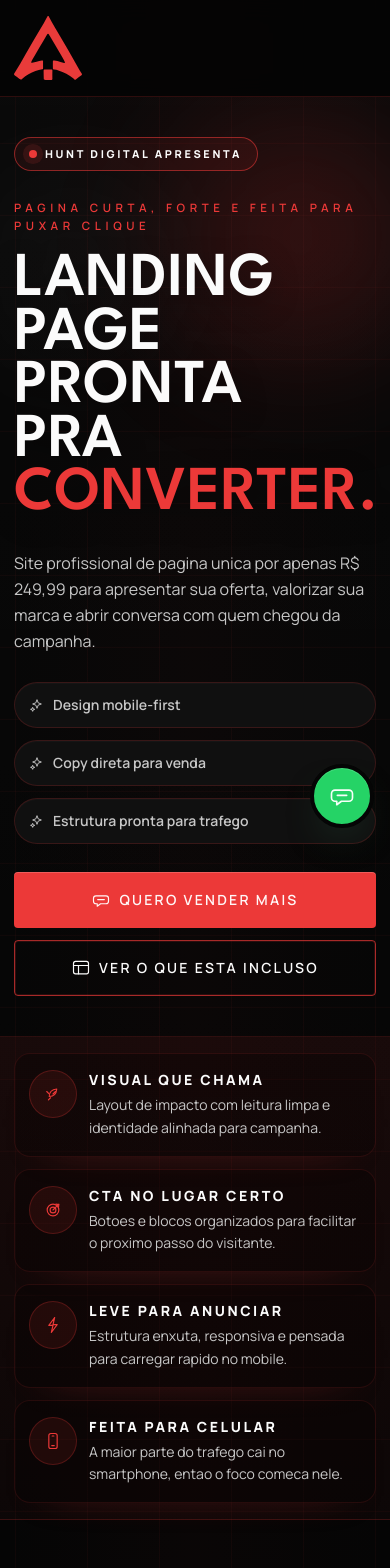
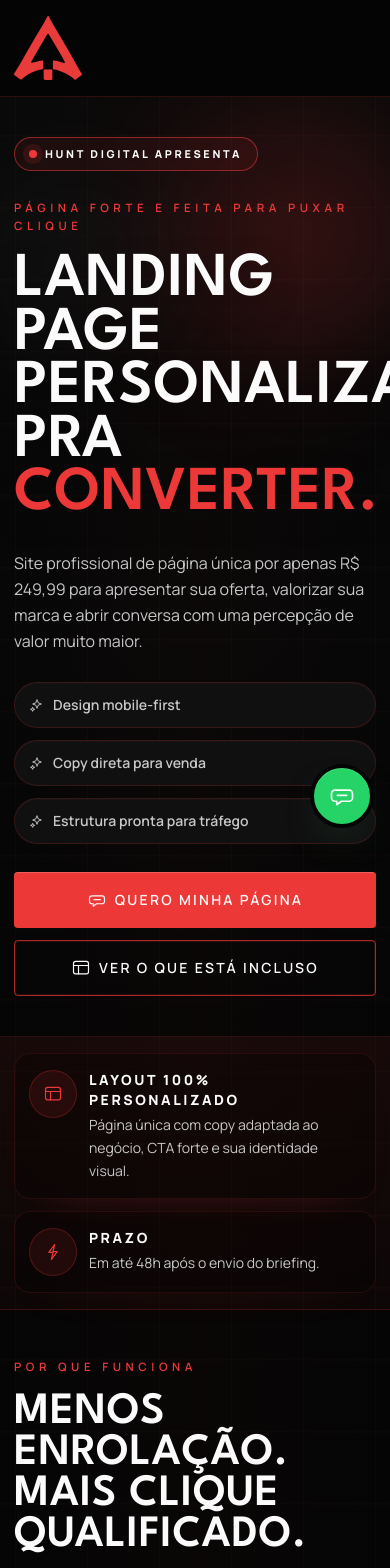
Before and after one commit to guilherme-cesar-oliveira/pagina-que-vende-pagina, a React (Vite) app: page / in a window 390 px wide. Shown: the top 1568 px of the page. Built offline with nearby package versions, Linux system fonts and the light colour scheme.

Commit message:
Refine landing copy, cards, and SEO

```diff
--- a/public/site-admin-db.json
+++ b/public/site-admin-db.json
@@ -1,12 +1,12 @@
 {
   "version": 1,
-  "updatedAt": "2026-07-25T00:00:00.000Z",
+  "updatedAt": "2026-07-26T00:00:00.000Z",
   "currentConfig": {
     "branding": {
       "locale": "pt-BR",
-      "siteTitle": "Landing page para vender mais | Hunt Digital",
+      "siteTitle": "Landing Page Personalizada Pra Converter | Hunt Digital",
       "brandName": "Hunt Digital",
-      "brandSubtitle": "Paginas que vendem",
+      "brandSubtitle": "Páginas que vendem",
       "logoUrl": "./brand/hunt-icon.svg",
       "faviconUrl": "./brand/hunt-icon.svg"
     },
@@ -16,14 +16,14 @@
       "email": "contato@huntdigital.com.br",
       "instagramUrl": "https://www.instagram.com/huntdigitalconsultoria/",
       "instagramDisplay": "@huntdigitalconsultoria",
-      "defaultMessage": "Ola! Vim pela landing da Hunt Digital e quero saber mais sobre a pagina de R$ 249,99."
+      "defaultMessage": "Olá! Vim pela landing da Hunt Digital e quero saber mais sobre a página de R$ 249,99."
     },
     "offer": {
-      "badge": "Oferta de entrada",
-      "priceLabel": "Pagina unica profissional",
+      "badge": "Valor único, sem recorrência.",
+      "priceLabel": "Página profissional",
       "priceDisplay": "R$ 249,99",
-      "priceCaption": "Layout sob medida, mobile-first e pronto para conversao.",
-      "note": "Ideal para campanhas, negocios locais e ofertas que precisam entrar no ar rapido.",
+      "priceCaption": "Layout sob medida, mobile-first e pronto para conversão.",
+      "note": "Ideal para campanhas, negócios locais e ofertas que precisam entrar no ar rápido.",
       "ctaLabel": "Falar com a Hunt agora"
     },
     "colors": {
@@ -41,13 +41,13 @@
       "whatsappForeground": "#f7fff9"
     },
     "seo": {
-      "title": "Landing page para vender mais | Hunt Digital",
-      "description": "Landing page personalizada por R$ 249,99 com visual profissional, CTA para WhatsApp, SEO base e estrutura pronta para trafego.",
-      "keywords": "landing page, pagina unica, pagina de vendas, site profissional, hunt digital, landing page para trafego, landing page responsiva",
+      "title": "Landing Page Personalizada Pra Converter | Hunt Digital",
+      "description": "Landing page personalizada por R$ 249,99 para apresentar sua oferta, valorizar sua marca e abrir conversa no WhatsApp com mais percepção de valor.",
+      "keywords": "landing page, página única, página de vendas, site profissional, hunt digital, landing page para tráfego, landing page responsiva",
       "canonicalUrl": "https://guilherme-cesar-oliveira.github.io/pagina-que-vende-pagina/",
       "robots": "index,follow",
-      "ogTitle": "Landing page que vende | Hunt Digital",
-      "ogDescription": "Pagina unica profissional por R$ 249,99 com foco em conversao, WhatsApp e estrutura pronta para campanhas.",
+      "ogTitle": "Landing Page Personalizada Pra Converter | Hunt Digital",
+      "ogDescription": "Landing page personalizada por R$ 249,99 para apresentar sua oferta, valorizar sua marca e abrir conversa no WhatsApp com mais percepção de valor.",
       "ogImage": "./brand/hunt-og.jpeg",
       "ogType": "website",
       "twitterCard": "summary_large_image",
@@ -65,132 +65,112 @@
       "ctaLabel": "Chamar no WhatsApp"
     },
     "hero": {
-      "eyebrow": "Pagina curta, forte e feita para puxar clique",
+      "eyebrow": "Página forte e feita para puxar clique",
       "titleLineOne": "LANDING PAGE",
-      "titleLineTwo": "PRONTA PRA",
+      "titleLineTwo": "PERSONALIZADA PRA",
       "titleHighlight": "CONVERTER.",
-      "description": "Site profissional de pagina unica por apenas R$ 249,99 para apresentar sua oferta, valorizar sua marca e abrir conversa com quem chegou da campanha.",
+      "description": "Site profissional de página única por apenas R$ 249,99 para apresentar sua oferta, valorizar sua marca e abrir conversa com uma percepção de valor muito maior.",
       "proofItems": [
         "Design mobile-first",
         "Copy direta para venda",
-        "Estrutura pronta para trafego"
+        "Estrutura pronta para tráfego"
       ],
-      "primaryCtaLabel": "Quero vender mais",
-      "secondaryCtaLabel": "Ver o que esta incluso"
+      "primaryCtaLabel": "Quero minha página",
+      "secondaryCtaLabel": "Ver o que está incluso"
     },
     "benefitsSection": {
       "eyebrow": "Por que funciona",
-      "title": "Menos enrolacao. Mais clique qualificado.",
-      "description": "A pagina entra no ponto rapido: explica a oferta, reduz friccao e empurra a pessoa para o WhatsApp."
+      "title": "Menos enrolação. Mais clique qualificado.",
+      "description": "A página entra no ponto certo: explica a oferta e empurra a pessoa para o WhatsApp só fechar."
     },
     "benefits": [
       {
-        "icon": "rocket",
-        "title": "Visual que chama",
-        "description": "Layout de impacto com leitura limpa e identidade alinhada para campanha."
-      },
-      {
-        "icon": "target",
-        "title": "CTA no lugar certo",
-        "description": "Botoes e blocos organizados para facilitar o proximo passo do visitante."
+        "icon": "layout",
+        "title": "Layout 100% personalizado",
+        "description": "Página única com copy adaptada ao negócio, CTA forte e sua identidade visual."
       },
       {
         "icon": "bolt",
-        "title": "Leve para anunciar",
-        "description": "Estrutura enxuta, responsiva e pensada para carregar rapido no mobile."
-      },
-      {
-        "icon": "mobile",
-        "title": "Feita para celular",
-        "description": "A maior parte do trafego cai no smartphone, entao o foco comeca nele."
+        "title": "Prazo",
+        "description": "Em até 48h após o envio do briefing."
       }
     ],
     "includedSection": {
-      "eyebrow": "O que esta incluso",
+      "eyebrow": "O que está incluso",
       "title": "Tudo o que precisa para sair do zero.",
-      "description": "Sem empilhar secoes desnecessarias. O pacote foi montado para publicar rapido e converter melhor."
+      "description": "Sem empilhar seções desnecessárias. A página é criada e guiada por nossos especialistas em marketing para ser intuitiva ao cliente e converter rápido."
     },
     "included": [
       {
-        "icon": "layout",
-        "title": "Landing personalizada",
-        "description": "Pagina unica com copy adaptada ao negocio, CTA forte e identidade visual coerente."
-      },
-      {
-        "icon": "spark",
+        "icon": "mobile",
         "title": "Responsiva de verdade",
         "description": "Layout ajustado para celular, tablet e desktop sem quebrar a leitura."
       },
       {
-        "icon": "search",
-        "title": "SEO base + Pixel",
-        "description": "Meta tags, Open Graph, dados estruturados e suporte nativo a Facebook Pixel."
-      },
-      {
         "icon": "refresh",
-        "title": "Ate 2 revisoes",
-        "description": "Ajustes dentro do combinado para refinar a pagina antes da publicacao."
+        "title": "Revisões inclusas",
+        "description": "Ajustes conforme regulamento para refinar a página antes da publicação."
       }
     ],
     "processSection": {
       "eyebrow": "Como funciona",
-      "title": "Pouca digitacao. Mais contexto para o atendimento.",
-      "description": "O formulario pega so o essencial para a Hunt nao receber lead em branco e responder mais rapido."
+      "title": "Menos tempo qualificando e mais fechamento: quem chega até você já conhece os seus serviços.",
+      "description": "O formulário pega só o essencial para você não receber lead em branco e responder mais rápido."
     },
     "process": [
       {
         "number": "01",
-        "title": "Voce responde o basico",
-        "description": "Nome e o objetivo principal da pagina. O minimo para a Hunt responder com contexto."
+        "title": "Você responde a um questionário:",
+        "description": "Entendemos sua empresa, suas características e o que você quer na página, para personalizar tudo."
       },
       {
         "number": "02",
-        "title": "A conversa abre pronta",
-        "description": "O WhatsApp ja sai com mensagem organizada e, quando existir, leva as UTMs da campanha."
+        "title": "Estruturação interna:",
+        "description": "Nosso time de especialistas em marketing junto com os desenvolvedores criam toda a estrutura da sua página."
       },
       {
         "number": "03",
-        "title": "A Hunt conduz o proximo passo",
-        "description": "Briefing, alinhamento e execucao andam sem ida e volta desnecessaria."
+        "title": "Aprovação e entrega:",
+        "description": "Você aprova ou nos passa as revisões, e te enviamos o link da página 100% personalizada assim como suas preferências."
       }
     ],
     "formSection": {
       "eyebrow": "Comece agora",
-      "title": "Me passa o essencial e vamos falar.",
+      "title": "Preencha aqui e vamos alinhar tudo no WhatsApp.",
       "description": "Leva menos de um minuto para abrir a conversa com a Hunt Digital do jeito certo.",
       "helperText": "Ao enviar, o WhatsApp abre com sua mensagem pronta para a Hunt Digital.",
       "submitLabel": "Enviar para o WhatsApp"
     },
     "form": {
       "nameLabel": "Nome",
-      "namePlaceholder": "Como voce se chama?",
+      "namePlaceholder": "Como você se chama?",
       "phoneLabel": "WhatsApp",
       "phonePlaceholder": "(00) 00000-0000",
-      "businessLabel": "Qual e o seu negocio?",
-      "businessPlaceholder": "Ex: clinica, barbearia, imobiliaria",
-      "goalLabel": "O que sua pagina precisa gerar?",
+      "businessLabel": "Qual é o seu negócio?",
+      "businessPlaceholder": "Ex: clínica, barbearia, imobiliária",
+      "goalLabel": "O que sua página precisa gerar?",
       "goalPlaceholder": "Selecione um objetivo",
       "goalOptions": [
-        "Vender servico",
+        "Vender serviço",
         "Captar leads",
-        "Receber orcamentos",
+        "Receber orçamentos",
         "Apresentar empresa",
         "Outro"
       ],
       "validationNameRequired": "Preencha seu nome.",
       "validationPhoneRequired": "Informe um WhatsApp para contato.",
-      "validationBusinessRequired": "Conte qual e o seu negocio.",
-      "validationGoalRequired": "Escolha o objetivo principal da pagina."
+      "validationBusinessRequired": "Conte qual é o seu negócio.",
+      "validationGoalRequired": "Escolha o objetivo principal da página."
     },
     "closing": {
       "eyebrow": "Pronto para anunciar?",
-      "title": "Coloque sua oferta no ar com uma pagina que puxa resposta.",
-      "description": "Se a campanha vai rodar, a pagina precisa acompanhar. Fale com a Hunt e tire essa entrega do papel.",
+      "title": "Coloque sua oferta no ar com uma página que puxa resposta.",
+      "description": "Se a campanha vai rodar, a página precisa acompanhar. Fale com a Hunt e tire essa entrega do papel.",
       "ctaLabel": "Abrir WhatsApp agora"
     },
     "footer": {
-      "legalText": "Hunt Digital Consultoria · Paginas que vendem com foco em conversao · © 2026",
-      "supportText": "Landing page enxuta para campanha, oferta direta e atendimento rapido pelo WhatsApp.",
+      "legalText": "Hunt Digital Consultoria · Páginas que vendem com foco em conversão · © 2026",
+      "supportText": "Landing page personalizada para você, oferta direta e atendimento rápido pelo WhatsApp.",
       "whatsappLabelPrefix": "WhatsApp",
       "emailLabel": "E-mail",
       "instagramLabel": "Instagram"
--- a/src/index.css
+++ b/src/index.css
@@ -149,6 +149,14 @@
 
   .display-title {
     @apply font-display uppercase leading-[0.94] tracking-[0.015em];
+  }
+
+  .section-card-title {
+    @apply font-display text-[1.6rem] uppercase leading-[0.94] tracking-[0.015em] text-foreground sm:text-[1.85rem];
+  }
+
+  .section-card-copy {
+    @apply text-base leading-relaxed text-foreground-muted sm:text-lg;
   }
 
   .display-hero {
--- a/src/lib/site-config.ts
+++ b/src/lib/site-config.ts
@@ -172,9 +172,9 @@ export function createFallbackSiteConfig(): SiteConfig {
   return {
     branding: {
       locale: 'pt-BR',
-      siteTitle: 'Landing page para vender mais | Hunt Digital',
+      siteTitle: 'Landing Page Personalizada Pra Converter | Hunt Digital',
       brandName: 'Hunt Digital',
-      brandSubtitle: 'Paginas que vendem',
+      brandSubtitle: 'Páginas que vendem',
       logoUrl: './brand/hunt-icon.svg',
       faviconUrl: './brand/hunt-icon.svg',
     },
@@ -185,29 +185,29 @@ export function createFallbackSiteConfig(): SiteConfig {
       instagramUrl: 'https://www.instagram.com/huntdigitalconsultoria/',
       instagramDisplay: '@huntdigitalconsultoria',
       defaultMessage:
-        'Ola! Vim pela landing da Hunt Digital e quero saber mais sobre a pagina de R$ 249,99.',
+        'Olá! Vim pela landing da Hunt Digital e quero saber mais sobre a página de R$ 249,99.',
     },
     offer: {
-      badge: 'Oferta de entrada',
-      priceLabel: 'Pagina unica profissional',
+      badge: 'Valor único, sem recorrência.',
+      priceLabel: 'Página profissional',
       priceDisplay: 'R$ 249,99',
-      priceCaption: 'Layout sob medida, mobile-first e pronto para conversao.',
-      note: 'Ideal para campanhas, negocios locais e ofertas que precisam entrar no ar rapido.',
+      priceCaption: 'Layout sob medida, mobile-first e pronto para conversão.',
+      note: 'Ideal para campanhas, negócios locais e ofertas que precisam entrar no ar rápido.',
       ctaLabel: 'Falar com a Hunt agora',
     },
     colors: { ...DEFAULT_THEME_COLORS },
     seo: {
-      title: 'Landing page para vender mais | Hunt Digital',
+      title: 'Landing Page Personalizada Pra Converter | Hunt Digital',
       description:
-        'Landing page personalizada por R$ 249,99 com visual profissional, CTA para WhatsApp, SEO base e estrutura pronta para trafego.',
+        'Landing page personalizada por R$ 249,99 para apresentar sua oferta, valorizar sua marca e abrir conversa no WhatsApp com mais percepção de valor.',
       keywords:
-        'landing page, pagina unica, pagina de vendas, site profissional, hunt digital, landing page para trafego, landing page responsiva',
+        'landing page, página única, página de vendas, site profissional, hunt digital, landing page para tráfego, landing page responsiva',
       canonicalUrl:
         'https://guilherme-cesar-oliveira.github.io/pagina-que-vende-pagina/',
       robots: 'index,follow',
-      ogTitle: 'Landing page que vende | Hunt Digital',
+      ogTitle: 'Landing Page Personalizada Pra Converter | Hunt Digital',
       ogDescription:
-        'Pagina unica profissional por R$ 249,99 com foco em conversao, WhatsApp e estrutura pronta para campanhas.',
+        'Landing page personalizada por R$ 249,99 para apresentar sua oferta, valorizar sua marca e abrir conversa no WhatsApp com mais percepção de valor.',
       ogImage: './brand/hunt-og.jpeg',
       ogType: 'website',
       twitterCard: 'summary_large_image',
@@ -225,113 +225,89 @@ export function createFallbackSiteConfig(): SiteConfig {
       ctaLabel: 'Chamar no WhatsApp',
     },
     hero: {
-      eyebrow: 'Pagina curta, forte e feita para puxar clique',
+      eyebrow: 'Página forte e feita para puxar clique',
       titleLineOne: 'LANDING PAGE',
-      titleLineTwo: 'PRONTA PRA',
+      titleLineTwo: 'PERSONALIZADA PRA',
       titleHighlight: 'CONVERTER.',
       description:
-        'Site profissional de pagina unica por apenas R$ 249,99 para apresentar sua oferta, valorizar sua marca e abrir conversa com quem chegou da campanha.',
+        'Site profissional de página única por apenas R$ 249,99 para apresentar sua oferta, valorizar sua marca e abrir conversa com uma percepção de valor muito maior.',
       proofItems: [
         'Design mobile-first',
         'Copy direta para venda',
-        'Estrutura pronta para trafego',
+        'Estrutura pronta para tráfego',
       ],
-      primaryCtaLabel: 'Quero vender mais',
-      secondaryCtaLabel: 'Ver o que esta incluso',
+      primaryCtaLabel: 'Quero minha página',
+      secondaryCtaLabel: 'Ver o que está incluso',
     },
     benefitsSection: {
       eyebrow: 'Por que funciona',
-      title: 'Menos enrolacao. Mais clique qualificado.',
+      title: 'Menos enrolação. Mais clique qualificado.',
       description:
-        'A pagina entra no ponto rapido: explica a oferta, reduz friccao e empurra a pessoa para o WhatsApp.',
+        'A página entra no ponto certo: explica a oferta e empurra a pessoa para o WhatsApp só fechar.',
     },
     benefits: [
       {
-        icon: 'rocket',
-        title: 'Visual que chama',
+        icon: 'layout',
+        title: 'Layout 100% personalizado',
         description:
-          'Layout de impacto com leitura limpa e identidade alinhada para campanha.',
-      },
-      {
-        icon: 'target',
-        title: 'CTA no lugar certo',
-        description:
-          'Botoes e blocos organizados para facilitar o proximo passo do visitante.',
+          'Página única com copy adaptada ao negócio, CTA forte e sua identidade visual.',
       },
       {
         icon: 'bolt',
-        title: 'Leve para anunciar',
-        description:
-          'Estrutura enxuta, responsiva e pensada para carregar rapido no mobile.',
-      },
-      {
-        icon: 'mobile',
-        title: 'Feita para celular',
-        description:
-          'A maior parte do trafego cai no smartphone, entao o foco comeca nele.',
+        title: 'Prazo',
+        description: 'Em até 48h após o envio do briefing.',
       },
     ],
     includedSection: {
-      eyebrow: 'O que esta incluso',
+      eyebrow: 'O que está incluso',
       title: 'Tudo o que precisa para sair do zero.',
       description:
-        'Sem empilhar secoes desnecessarias. O pacote foi montado para publicar rapido e converter melhor.',
+        'Sem empilhar seções desnecessárias. A página é criada e guiada por nossos especialistas em marketing para ser intuitiva ao cliente e converter rápido.',
     },
     included: [
       {
-        icon: 'layout',
-        title: 'Landing personalizada',
-        description:
-          'Pagina unica com copy adaptada ao negocio, CTA forte e identidade visual coerente.',
-      },
-      {
-        icon: 'spark',
+        icon: 'mobile',
         title: 'Responsiva de verdade',
         description:
           'Layout ajustado para celular, tablet e desktop sem quebrar a leitura.',
       },
       {
-        icon: 'search',
-        title: 'SEO base + Pixel',
+        icon: 'refresh',
+        title: 'Revisões inclusas',
         description:
-          'Meta tags, Open Graph, dados estruturados e suporte nativo a Facebook Pixel.',
-      },
-      {
-        icon: 'refresh',
-        title: 'Ate 2 revisoes',
-        description:
-          'Ajustes dentro do combinado para refinar a pagina antes da publicacao.',
+          'Ajustes conforme regulamento para refinar a página antes da publicação.',
       },
     ],
     processSection: {
       eyebrow: 'Como funciona',
-      title: 'Pouca digitacao. Mais contexto para o atendimento.',
+      title:
+        'Menos tempo qualificando e mais fechamento: quem chega até você já conhece os seus serviços.',
       description:
-        'O formulario pega so o essencial para a Hunt nao receber lead em branco e responder mais rapido.',
+        'O formulário pega só o essencial para você não receber lead em branco e responder mais rápido.',
     },
     process: [
       {
         number: '01',
-        title: 'Voce responde o basico',
+        title: 'Você responde a um questionário:',
         description:
-          'Nome e o objetivo principal da pagina. O minimo para a Hunt responder com contexto.',
+          'Entendemos sua empresa, suas características e o que você quer na página, para personalizar tudo.',
       },
       {
         number: '02',
-        title: 'A conversa abre pronta',
+        title: 'Estruturação interna:',
         description:
-          'O WhatsApp ja sai com mensagem organizada e, quando existir, leva as UTMs da campanha.',
+          'Nosso time de especialistas em marketing junto com os desenvolvedores criam toda a estrutura da sua página.',
       },
       {
         number: '03',
-        title: 'A Hunt conduz o proximo passo',
+        title: 'Aprovação e entrega:',
         description:
-          'Briefing, alinhamento e execucao andam sem ida e volta desnecessaria.',
+          'Você aprova ou nos passa as revisões, e te enviamos o link da página 100% personalizada assim como suas preferências.',
       },
     ],
     formSection: {
       eyebrow: 'Comece agora',
-      title: 'Me passa o essencial e vamos falar.',
+      title: 'Preencha aqui e vamos alinhar tudo no WhatsApp.',
       description:
         'Leva menos de um minuto para abrir a conversa com a Hunt Digital do jeito certo.',
       helperText:
@@ -340,37 +316,37 @@ export function createFallbackSiteConfig(): SiteConfig {
     },
     form: {
       nameLabel: 'Nome',
-      namePlaceholder: 'Como voce se chama?',
+      namePlaceholder: 'Como você se chama?',
       phoneLabel: 'WhatsApp',
       phonePlaceholder: '(00) 00000-0000',
-      businessLabel: 'Qual e o seu negocio?',
-      businessPlaceholder: 'Ex: clinica, barbearia, imobiliaria',
-      goalLabel: 'O que sua pagina precisa gerar?',
+      businessLabel: 'Qual é o seu negócio?',
+      businessPlaceholder: 'Ex: clínica, barbearia, imobiliária',
+      goalLabel: 'O que sua página precisa gerar?',
       goalPlaceholder: 'Selecione um objetivo',
       goalOptions: [
-        'Vender servico',
+        'Vender serviço',
         'Captar leads',
-        'Receber orcamentos',
+        'Receber orçamentos',
         'Apresentar empresa',
         'Outro',
       ],
       validationNameRequired: 'Preencha seu nome.',
       validationPhoneRequired: 'Informe um WhatsApp para contato.',
-      validationBusinessRequired: 'Conte qual e o seu negocio.',
-      validationGoalRequired: 'Escolha o objetivo principal da pagina.',
+      validationBusinessRequired: 'Conte qual é o seu negócio.',
+      validationGoalRequired: 'Escolha o objetivo principal da página.',
     },
     closing: {
       eyebrow: 'Pronto para anunciar?',
-      title: 'Coloque sua oferta no ar com uma pagina que puxa resposta.',
+      title: 'Coloque sua oferta no ar com uma página que puxa resposta.',
       description:
-        'Se a campanha vai rodar, a pagina precisa acompanhar. Fale com a Hunt e tire essa entrega do papel.',
+        'Se a campanha vai rodar, a página precisa acompanhar. Fale com a Hunt e tire essa entrega do papel.',
       ctaLabel: 'Abrir WhatsApp agora',
     },
     footer: {
       legalText:
-        'Hunt Digital Consultoria · Paginas que vendem com foco em conversao · © 2026',
+        'Hunt Digital Consultoria · Páginas que vendem com foco em conversão · © 2026',
       supportText:
-        'Landing page enxuta para campanha, oferta direta e atendimento rapido pelo WhatsApp.',
+        'Landing page personalizada para você, oferta direta e atendimento rápido pelo WhatsApp.',
       whatsappLabelPrefix: 'WhatsApp',
       emailLabel: 'E-mail',
       instagramLabel: 'Instagram',
@@ -381,7 +357,7 @@ export function createFallbackSiteConfig(): SiteConfig {
 export function createFallbackSiteDatabase(): SiteDatabase {
   return {
     version: 1,
-    updatedAt: '2026-07-25T00:00:00.000Z',
+    updatedAt: '2026-07-26T00:00:00.000Z',
     currentConfig: createFallbackSiteConfig(),
   }
 }
```
Also changed, not shown: src/pages/Index.tsx (+8 -18 lines).
